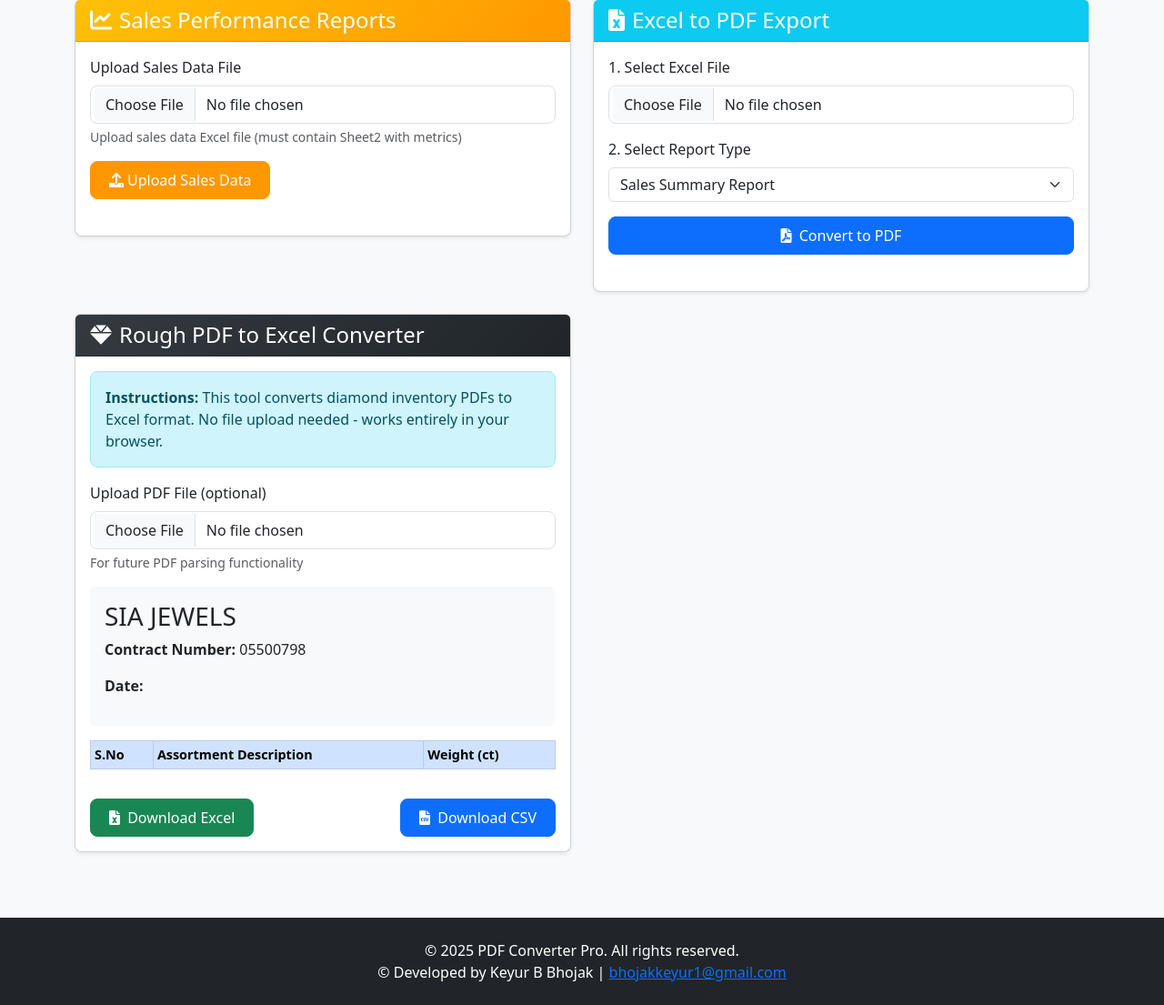
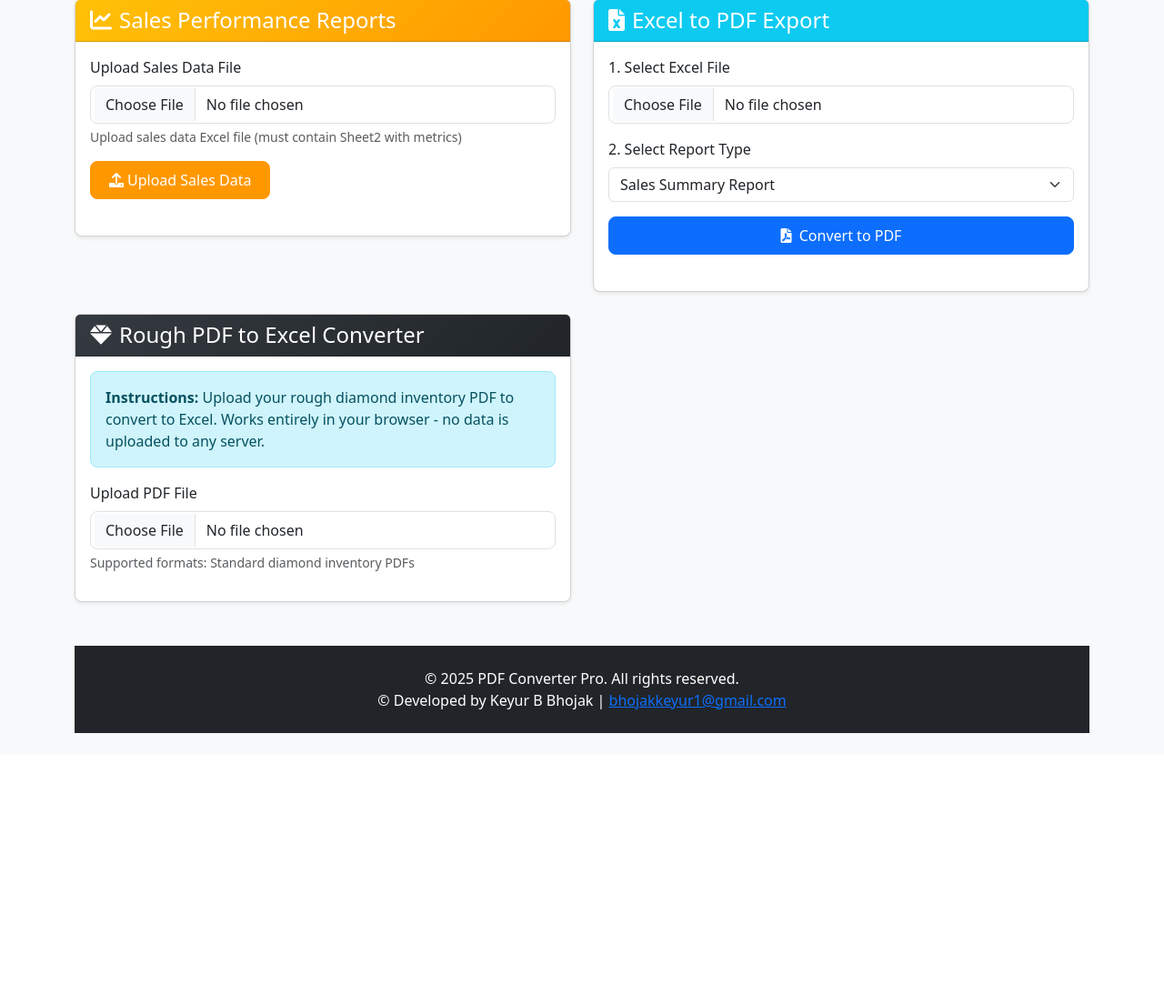
Before and after one commit to keyurbhojak1992/pdf-converter-pro, a Flask app: page /dashboard in a window 1280 px wide. Shown: the part 442-1547 px from the top of the page at 91% size. After the commit the page ends 1248 px from the top, so only its background shows below. Run offline with Flask 3, Linux system fonts and the light colour scheme; lists and menus that the app fills with data are empty.

Commit message:
Update dashboard.html

```diff
--- a/templates/dashboard.html
+++ b/templates/dashboard.html
@@ -216,20 +216,29 @@
         </div>
         <div class="card-body">
             <div class="alert alert-info">
-                    <strong>Instructions:</strong> This tool converts diamond inventory PDFs to Excel format.
-                    No file upload needed - works entirely in your browser.
+                <strong>Instructions:</strong> Upload your rough diamond inventory PDF to convert to Excel.
+                Works entirely in your browser - no data is uploaded to any server.
             </div>
 
             <div class="mb-3">
-                    <label class="form-label">Upload PDF File (optional)</label>
-                    <input class="form-control" type="file" id="pdfUpload" accept=".pdf">
-                    <div class="form-text">For future PDF parsing functionality</div>
+                <label class="form-label">Upload PDF File</label>
+                <input class="form-control" type="file" id="pdfUpload" accept=".pdf" required>
+                <div class="form-text">Supported formats: Standard diamond inventory PDFs</div>
             </div>
 
+            <div id="pdf-processing" class="d-none">
+                <div class="progress mb-3">
+                    <div id="pdf-progress-bar" class="progress-bar progress-bar-striped progress-bar-animated"
+                         role="progressbar" style="width: 0%"></div>
+                </div>
+                <p id="pdf-status" class="text-center">Processing PDF...</p>
+            </div>
+
+            <div id="diamond-results" class="d-none">
                 <div class="company-info mb-3 p-3 bg-light rounded">
-                    <h3>SIA JEWELS</h3>
-                    <p><strong>Contract Number:</strong> 05500798</p>
-                    <p><strong>Date:</strong> <span id="current-date"></span></p>
+                    <h3 id="company-name">SIA JEWELS</h3>
+                    <p><strong>Contract Number:</strong> <span id="contract-number">05500798</span></p>
+                    <p><strong>Date:</strong> <span id="inventory-date"></span></p>
                 </div>
 
                 <div class="table-responsive">
```
Lines whose indentation alone changed are shown as unchanged.
